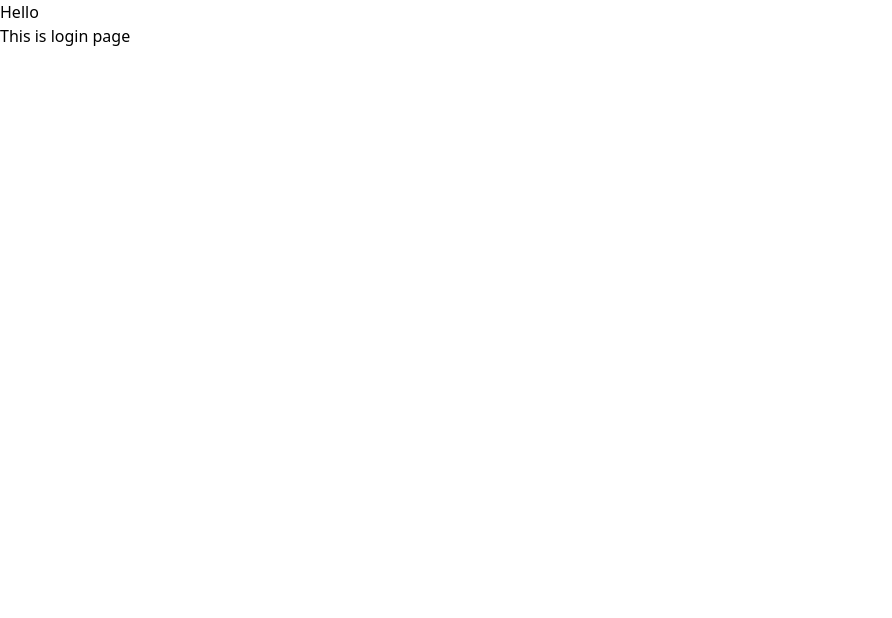
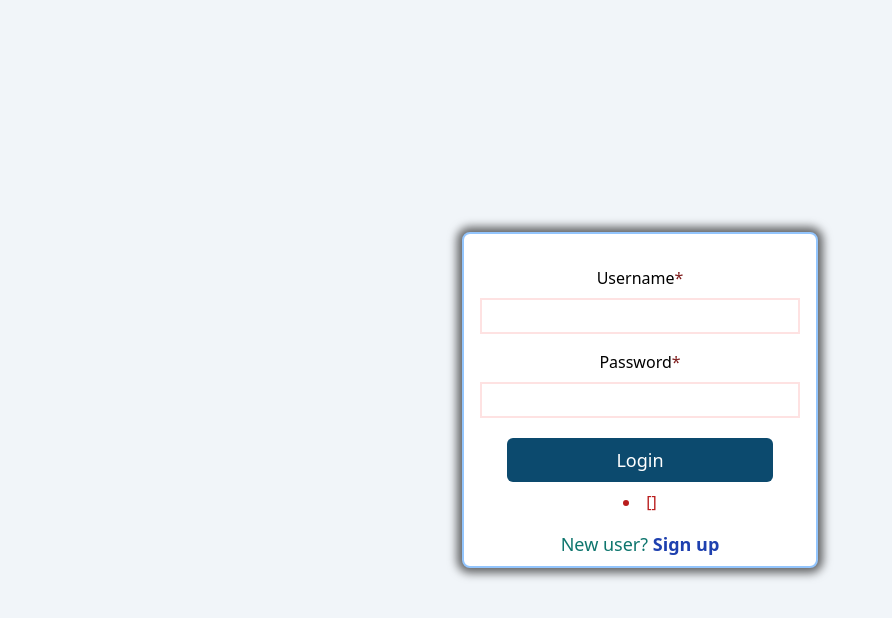
Before and after one commit to Asatyam/Todo-vue, a Nuxt app: page /login in a window 1280 px wide. Shown: the top 618 px of the page, without its empty margins (0-892 px from the left). Built offline with nearby package versions, Linux system fonts and the light colour scheme.

Commit message:
Complete the login page

```diff
--- a/pages/login.vue
+++ b/pages/login.vue
@@ -1,6 +1,55 @@
+<script setup lang="ts">
+
+import axios from 'axios';
+
+const username = ref('');
+const password = ref('');
+let errors: never[] = []
+
+const handleSubmit = (evt: Event) => {
+
+    const body = {
+        username: username.value,
+        password: password.value,
+    }
+    axios.post('http://localhost:4000/api/login', body)
+        .then((res) => {
+            console.log(res.data)
+            localStorage.setItem('token', res.data.token);
+            navigateTo('/');
+        })
+        .catch((err) => {
+            errors = err.response.data.info.message;
+            console.log(errors);
+        })
+}
+</script>
+
 <template>
-    <div>
-        <Test />
-            This is login page
-    </div>
-</template>
+    <main class="grid justify-center items-center h-[100vh] bg-slate-100">
+        <div class=" bg-white h-fit rounded-lg border-blue-300 border-2 shadow-[0px_0px_10px_5px_rgba(0,0,0,0.6)]">
+            <form class="p-4 pb-2" @submit.prevent="handleSubmit">
+                <label class="block font-medium text-md mt-4 mb-2 text-center">Username<span
+                        class="text-red-900">*</span></label>
+                <input v-model="username" type="text" name="username" required
+                    class=" outline-none w-80  block  px-3 py-1  bg-white border border-slate-300 invalid:border-red-100 invalid:border-2 invalid:text-pink-400 focus:invalid:border-pink-500" />
+                <label class="block font-medium text-md mt-4 mb-2 text-center">Password<span
+                        class="text-red-900">*</span></label>
+                <input v-model="password" type="password" name="password" required minlength="8"
+                    class=" outline-none w-80 block  px-3 py-1  bg-white border border-slate-300 invalid:border-red-100 invalid:border-2 invalid:text-pink-400 focus:invalid:border-pink-500" />
+                <button type="submit"
+                    class="block mt-5 bg-sky-900 font-medium hover:bg-teal-500  transition-2s w-5/6 py-2 text-white text-lg rounded-md content-center self-center m-auto trainsition ease-out duration-100">
+                    Login
+                </button>
+                <div class="errors text-center mt-2 text-red-700 " v-if="errors">
+                    <li>{{errors}}</li>
+
+                </div>
+            </form>
+            <p class="text-center p-2 font-medium text-teal-700 text-lg">New user?
+                <NuxtLink to="/signup" class="text-blue-800 font-bold hover:underline">
+                    Sign up
+                </NuxtLink>
+            </p>
+        </div>
+</main></template>
```
